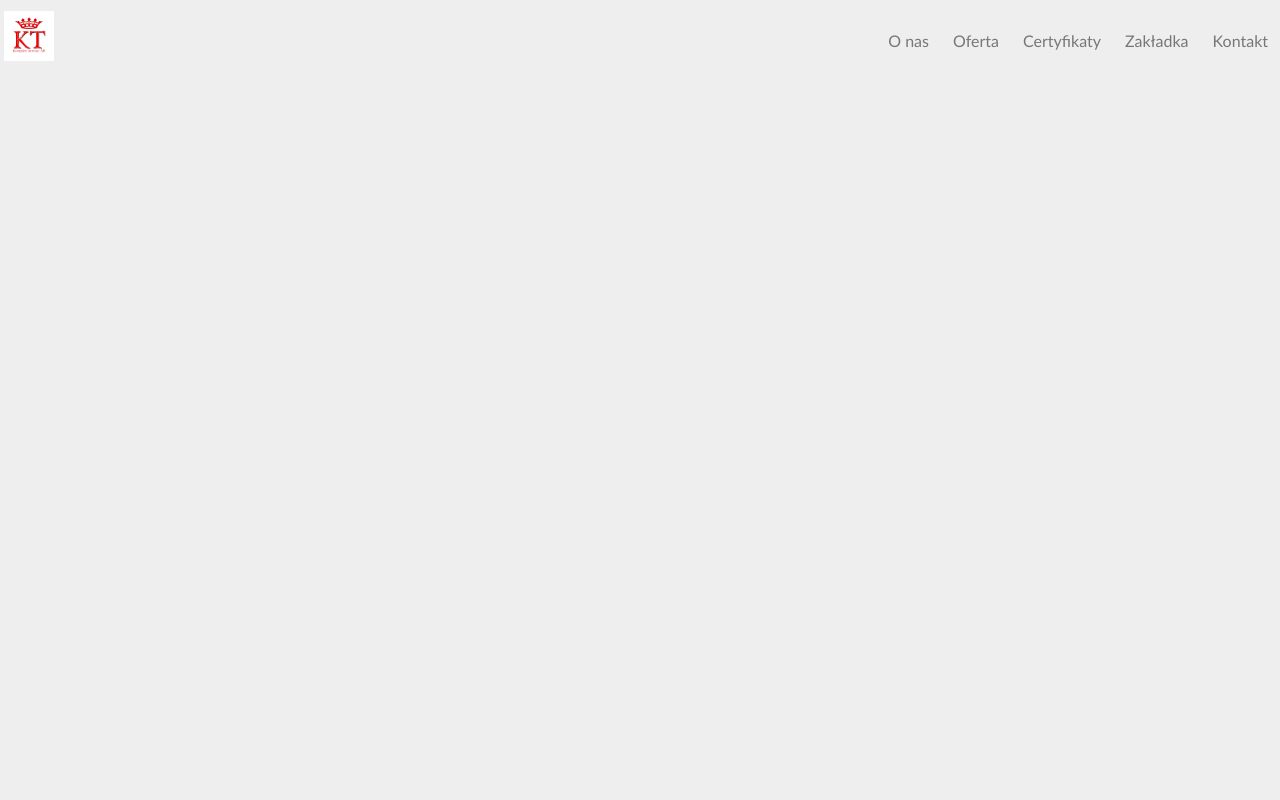
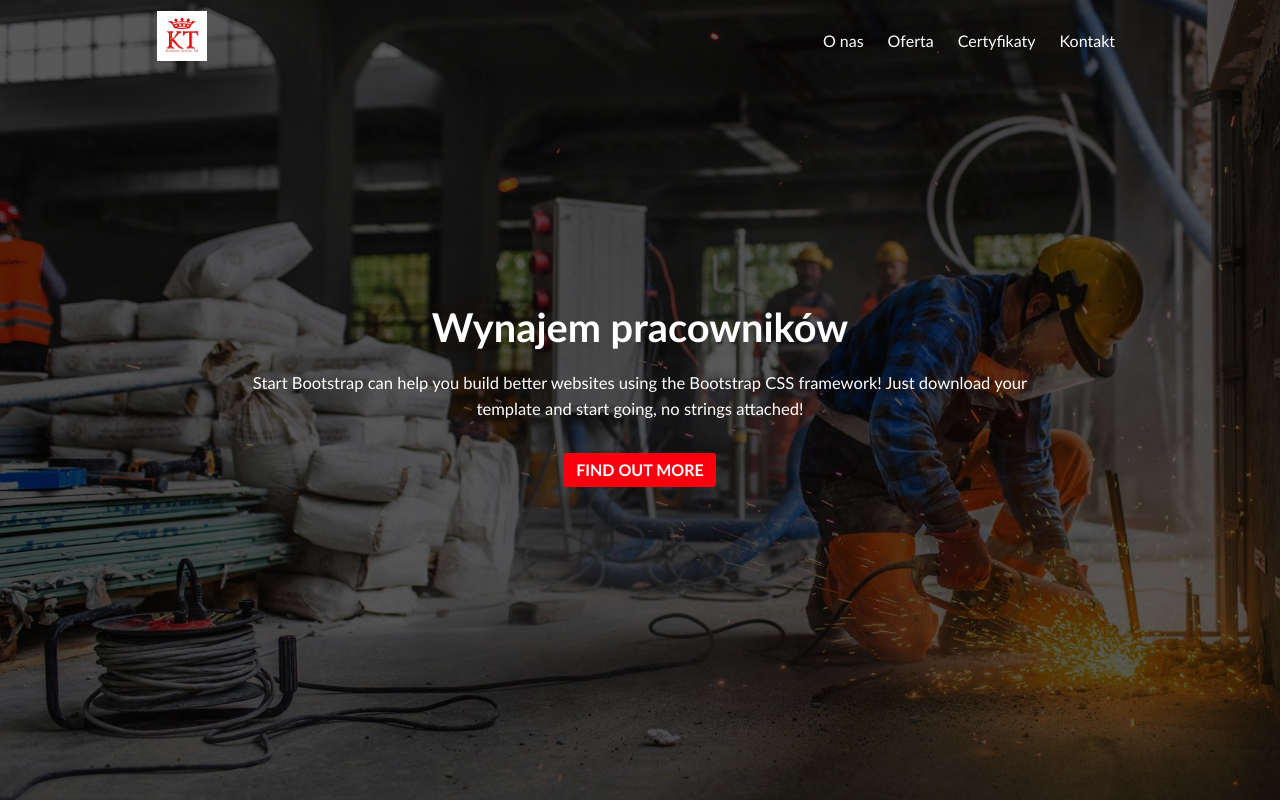
Before and after one commit to zenit710/wynajem-pracownikow, a website: page index.html in a window 1280 px wide. Drawn offline with nearby package versions, Linux system fonts and the light colour scheme; files that its build step writes are made by us from their sources.

Commit message:
landing page

```diff
--- a/index.html
+++ b/index.html
@@ -12,7 +12,7 @@
 <body>
     <!-- NAVIGATION -->
     <div class="navbar">
-        <nav>
+        <nav class="wrapper">
             <ul class="brand">
                 <li><a href="#" role="button"><img src="dist/img/logo.jpg" alt="KT Komplex Service AB" /></a></li>
                 <li class="mobile-bars"><a href="#" role="button"><i class="fa fa-bars" aria-hidden="true"></i></a></li>
@@ -21,12 +21,26 @@
                 <li><a href="#about">O nas</a></li>
                 <li><a href="#offer">Oferta</a></li>
                 <li><a href="#certificates">Certyfikaty</a></li>
-                <li><a href="#tab">Zakładka</a></li>
                 <li><a href="#contact">Kontakt</a></li>
             </ul>
         </nav>
     </div>
 
+    <!-- HEADER -->
+    <header id="about">
+        <div class="wrapper">
+            <div class="row">
+                <h1 class="col-8">Wynajem pracowników</h1>
+                <div class="col-10">
+                    Start Bootstrap can help you build better websites using the Bootstrap CSS framework! Just download your template and start going, no strings attached!
+                </div>
+                <div class="row">
+                    <a class="button" href="#about">Find out more</a>
+                </div>
+            </div>
+        </div>
+    </header>
+
     <script type="text/javascript" src="dist/js/kickstart.min.js"></script>
     <script type="text/javascript" src="dist/js/internal/scripts.js"></script>
 </body>
--- /dev/null
+++ b/src/style/_header.scss
@@ -0,0 +1,40 @@
+header {
+  background: url('../../img/main.jpg') center center;
+  background-size: cover;
+  overflow: hidden;
+  padding: 10rem 0;
+
+  .row {
+    text-align: center;
+
+    h1, div, a {
+      margin: 10px auto 10px auto;
+      color: #FFF;
+    }
+
+    a {
+      background-color: $leadingColor;
+      color: #FFF;
+      border: none;
+      font-weight: bold;
+      text-transform: uppercase;
+      transition: background-color 0.2s;
+
+      &:hover {
+        background-color: $leadingColorDark;
+      }
+    }
+  }
+}
+
+@media screen and (min-width: $tablet) {
+  header {
+    height: 100vh;
+    min-height: 600px;
+    display: flex;
+
+    .wrapper {
+      margin: auto;
+    }
+  }
+}
--- a/src/style/_nav.scss
+++ b/src/style/_nav.scss
@@ -1,3 +1,7 @@
+.navbar {
+  margin-bottom: 0;
+  background-color: $menuBgColor;
+
   nav {
     ul {
       overflow: hidden;
@@ -58,21 +62,21 @@ nav {
       }
     }
   }
+}
 
 @media screen and (min-width: $tablet) {
-  body {
-    background: #eee;
-  }
-
   .navbar {
     background: $menuBgColorDesktop;
+    position: fixed;
+    width: 100%;
 
     nav {
       ul {
         background: $menuBgColorDesktop;
 
-        li a {
+        li a:not([role=button]) {
           transition: color .3s;
+          color: #FFF;
         }
 
         &.brand {
--- a/src/style/_variables.scss
+++ b/src/style/_variables.scss
@@ -9,6 +9,7 @@ $xxl-monitor: 1600px;
 
 /* COLORS */
 $leadingColor: #FA000F;
+$leadingColorDark: #960009;
 $menuBgColor: #FFF;
 $menuFontColor: rgba(0,0,0,.5);
 $menuFontColorActive: $leadingColor;
--- a/src/style/style.scss
+++ b/src/style/style.scss
@@ -1,2 +1,3 @@
 @import "variables";
 @import "nav";
+@import "header";
```
Also changed, not shown: dist/img/main.jpg (added). Lines whose indentation alone changed are shown as unchanged.
